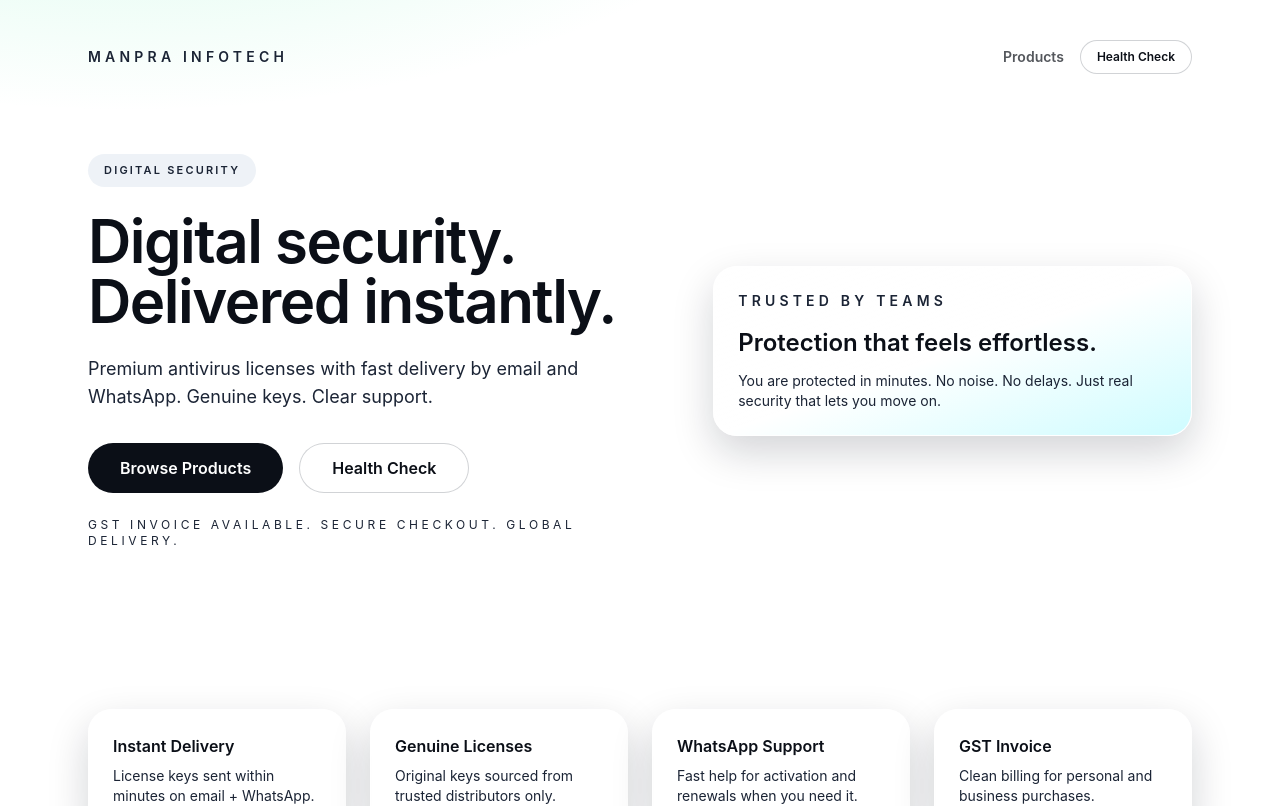
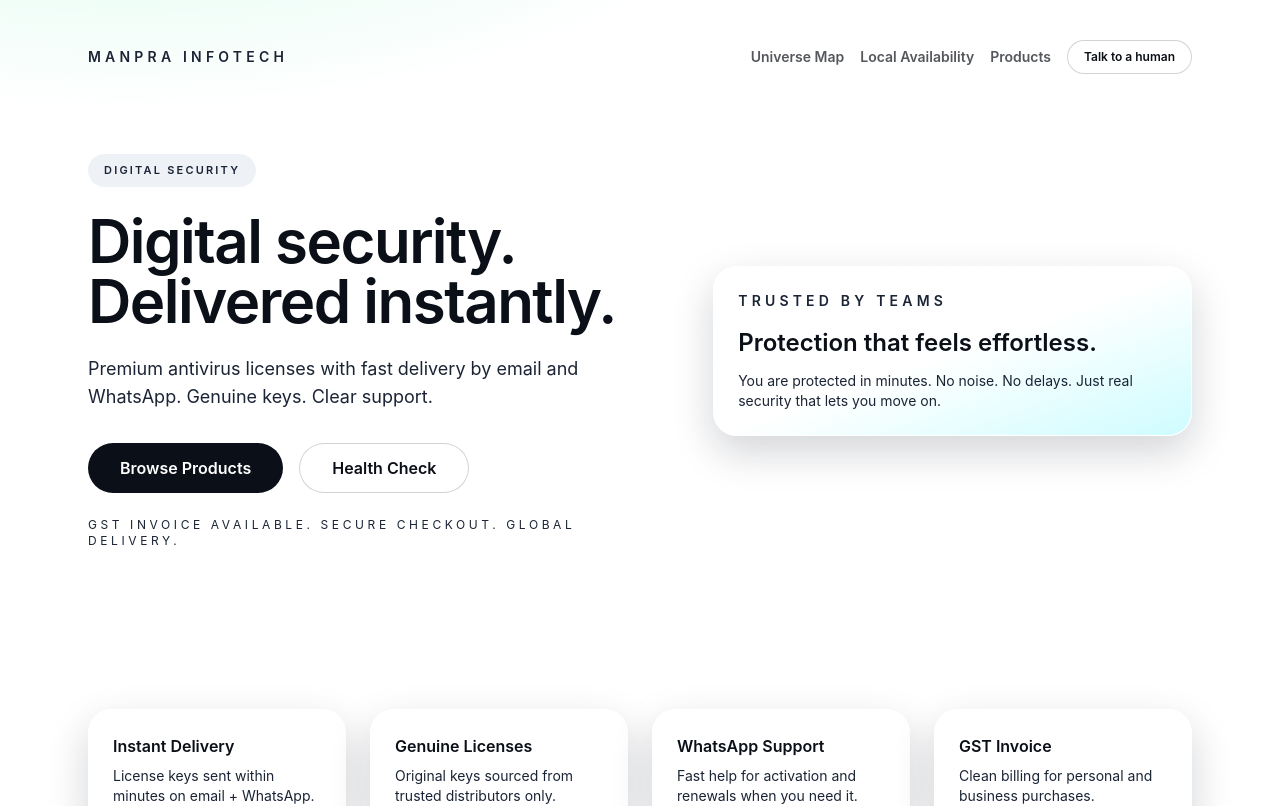
Before and after one commit to manprainfotech/manprainfotech, a Next.js app: page / in a window 1280 px wide. Shown: the top 806 px of the page. Built offline with nearby package versions, Linux system fonts and the light colour scheme; no server answers.

Commit message:
feat: add motion tokens and universe nav

```diff
--- a/src/app/globals.css
+++ b/src/app/globals.css
@@ -35,3 +35,37 @@
 a {
   color: inherit;
 }
+
+@keyframes drift {
+  0% {
+    background-position: 0% 50%;
+  }
+  50% {
+    background-position: 100% 50%;
+  }
+  100% {
+    background-position: 0% 50%;
+  }
+}
+
+@keyframes float {
+  0%,
+  100% {
+    transform: translateY(0px);
+  }
+  50% {
+    transform: translateY(-8px);
+  }
+}
+
+@keyframes pulseSoft {
+  0%,
+  100% {
+    opacity: 0.6;
+    transform: scale(1);
+  }
+  50% {
+    opacity: 1;
+    transform: scale(1.08);
+  }
+}
--- a/src/components/SiteHeader.tsx
+++ b/src/components/SiteHeader.tsx
@@ -10,14 +10,20 @@
           MANPRA INFOTECH
         </Link>
         <nav className="flex items-center gap-4">
+          <Link href="/#universe-map" className="text-sm font-semibold text-ink/70">
+            Universe Map
+          </Link>
+          <Link href="/#local-availability" className="text-sm font-semibold text-ink/70">
+            Local Availability
+          </Link>
           <Link href="/products" className="text-sm font-semibold text-ink/70">
             Products
           </Link>
           <Link
-            href="/health-check"
+            href="/#talk-to-human"
             className={buttonStyles({ variant: "secondary", size: "sm" })}
           >
-            Health Check
+            Talk to a human
           </Link>
         </nav>
       </Container>
```
